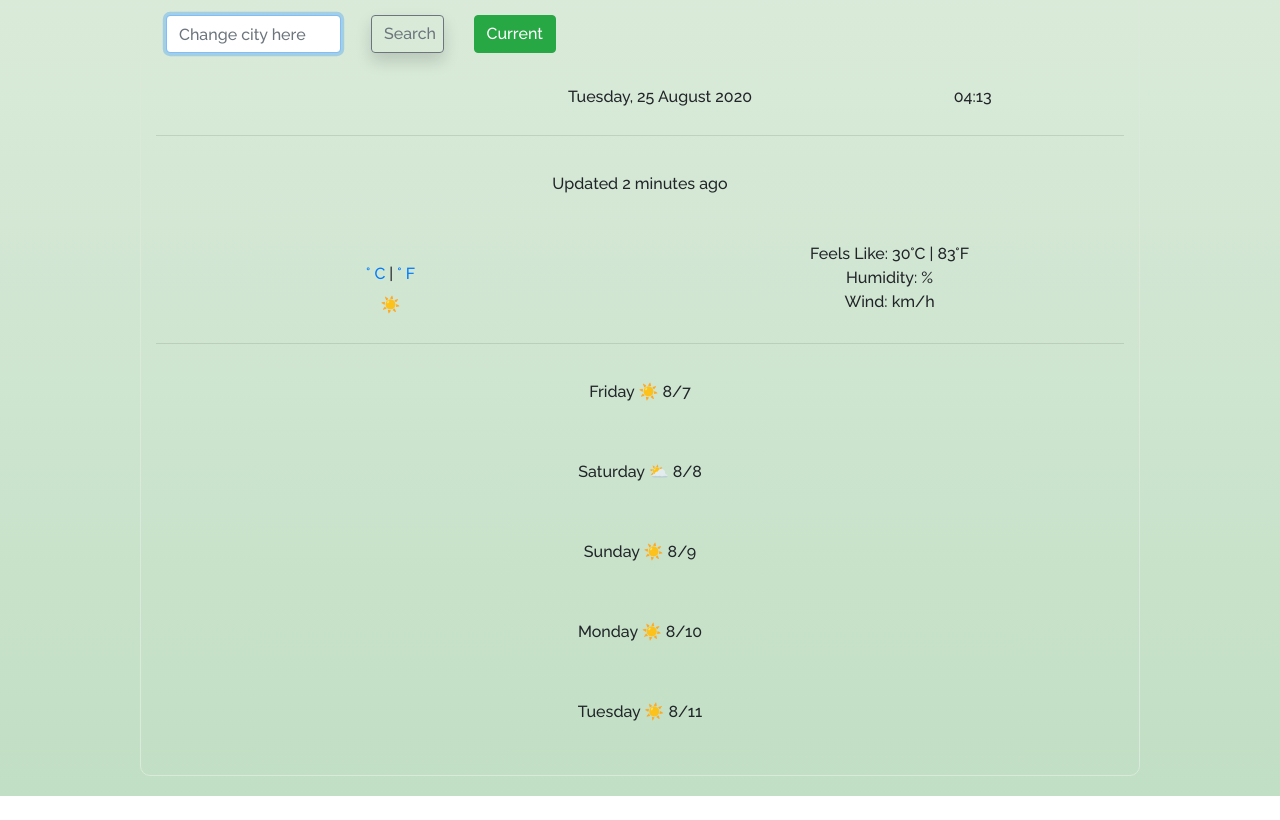
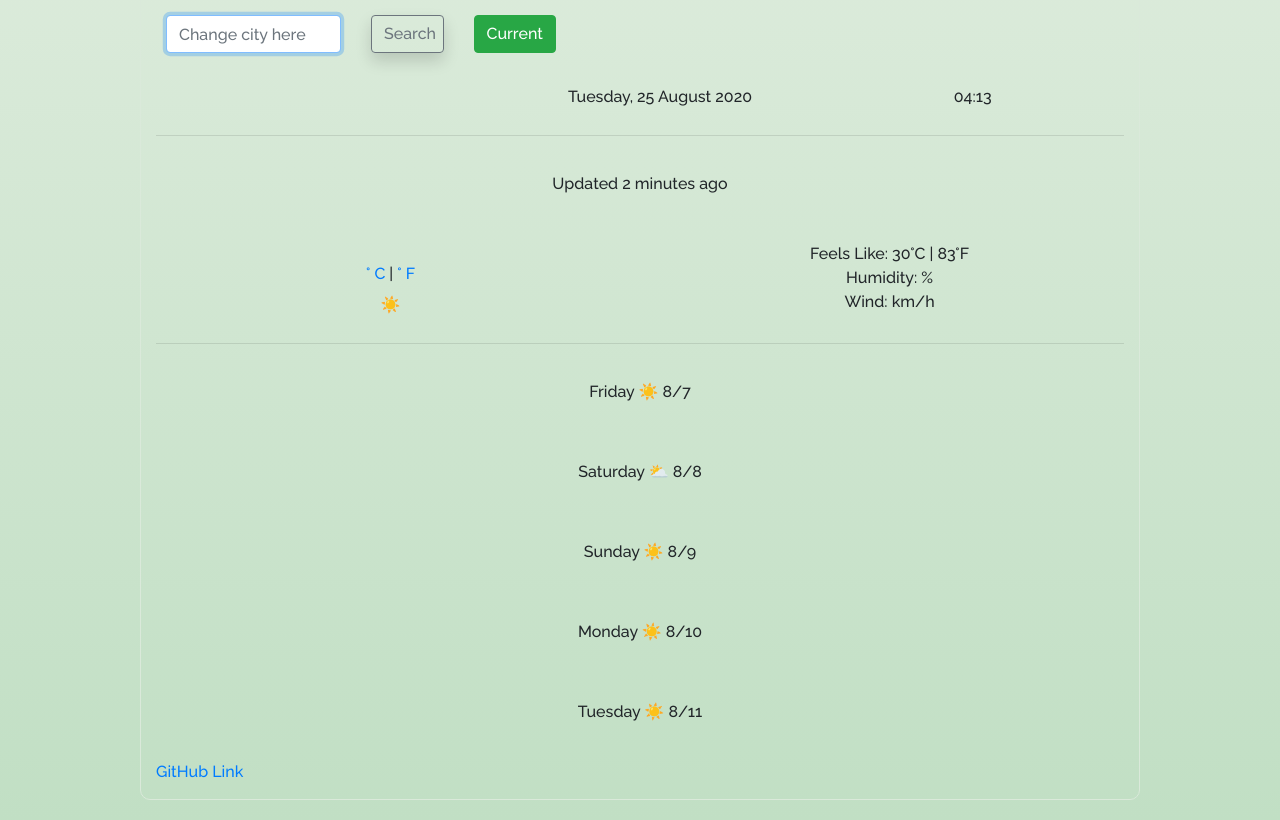
Before and after one commit to zenrs/plus-project, a website built with Parcel: page index.html in a window 1280 px wide. Shown: the part 127-947 px from the top of the page. Before the commit the page ends 923 px from the top, so only its background shows below. Built offline with nearby package versions, Linux system fonts and the light colour scheme; no server answers.

Commit message:
Added GitHub link

```diff
--- a/index.html
+++ b/index.html
@@ -93,6 +93,7 @@
       <p>Monday ☀️ 8/10</p>
       <p>Tuesday ☀️ 8/11</p>
     </div>
+    <a href="https://github.com/zenrs/plus-project.git"> GitHub Link </a>
   </div>
   <script src="src/index.js"></script>
   </body>
```
